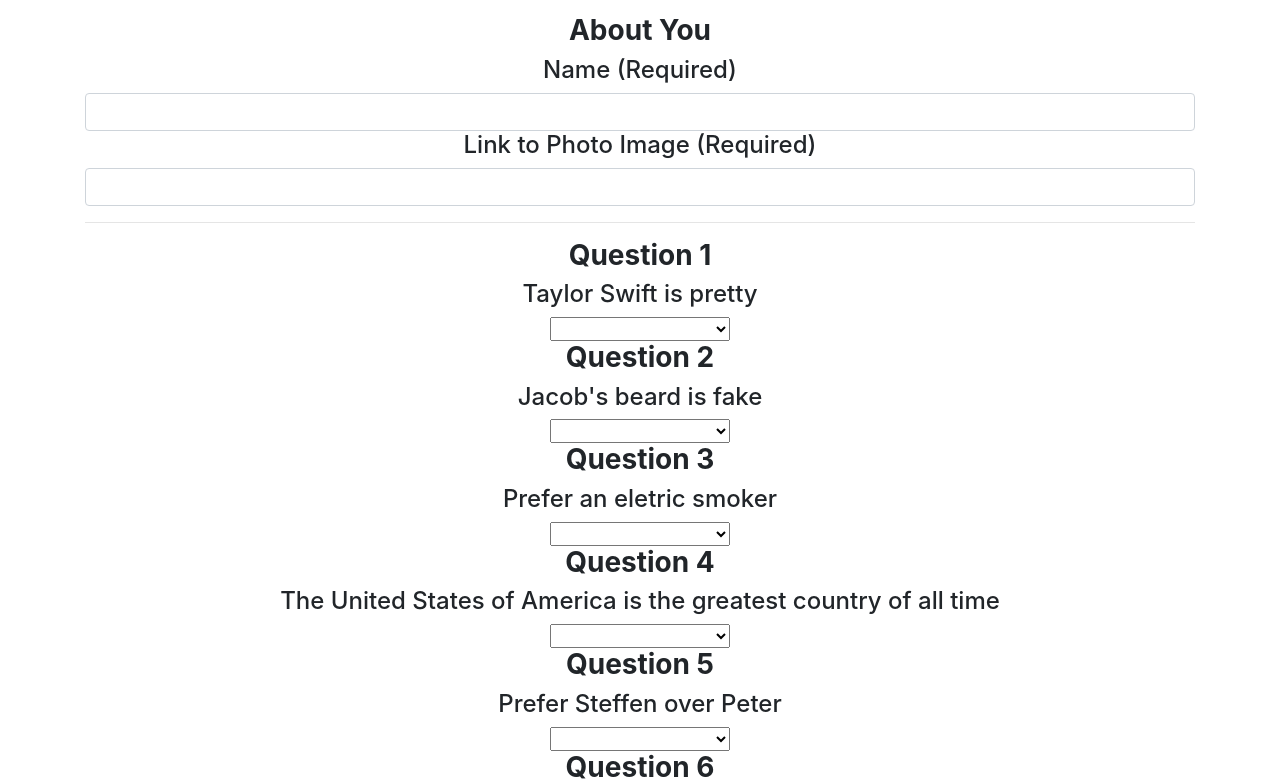
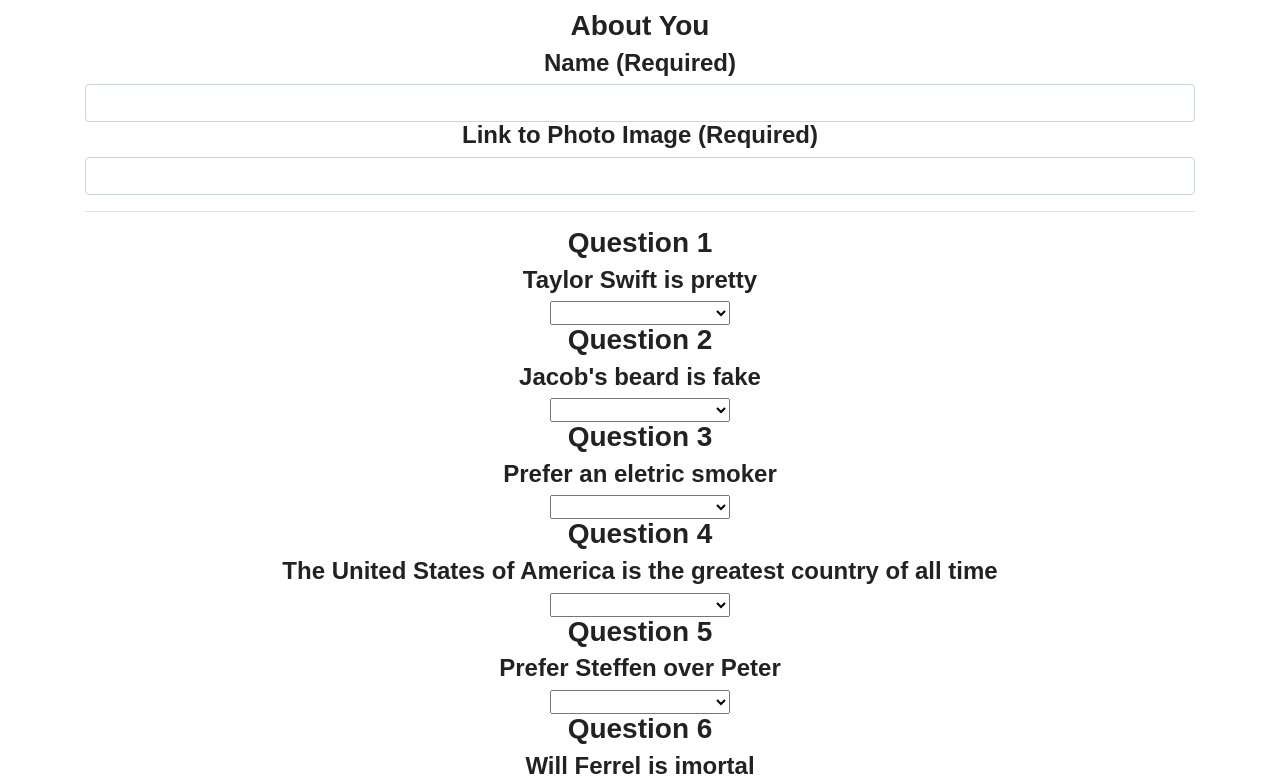
Before and after one commit to Tphorton14/Friend-Finder, a website: page app/public/survey.html in a window 1280 px wide. Shown: the part 57-841 px from the top of the page. Drawn offline with nearby package versions, Linux system fonts and the light colour scheme; a web font is replaced by a local one.

Commit message:
html updates

```diff
--- a/app/public/survey.html
+++ b/app/public/survey.html
@@ -7,11 +7,13 @@
     <meta http-equiv="X-UA-Compatible" content="ie=edge">
     <title>Document</title>
 
-   <link href="https://stackpath.bootstrapcdn.com/bootstrap/4.3.1/css/bootstrap.min.css" rel="stylesheet" integrity="sha384-ggOyR0iXCbMQv3Xipma34MD+dH/1fQ784/j6cY/iJTQUOhcWr7x9JvoRxT2MZw1T" crossorigin="anonymous">
-   <script src="https://stackpath.bootstrapcdn.com/bootstrap/4.3.1/js/bootstrap.bundle.min.js" integrity="sha384-xrRywqdh3PHs8keKZN+8zzc5TX0GRTLCcmivcbNJWm2rs5C8PRhcEn3czEjhAO9o" crossorigin="anonymous"></script>
+   <link href="https://stackpath.bootstrapcdn.com/bootstrap/4.3.1/css/bootstrap.min.css" rel="stylesheet"
+   integrity="sha384-ggOyR0iXCbMQv3Xipma34MD+dH/1fQ784/j6cY/iJTQUOhcWr7x9JvoRxT2MZw1T" crossorigin="anonymous">
+   <script src="https://stackpath.bootstrapcdn.com/bootstrap/4.3.1/js/bootstrap.bundle.min.js"
+   integrity="sha384-xrRywqdh3PHs8keKZN+8zzc5TX0GRTLCcmivcbNJWm2rs5C8PRhcEn3czEjhAO9o" crossorigin="anonymous"></script>
 
-    <link rel="stylesheet" href="https://stackpath.bootstrapcdn.com/bootstrap/4.3.1/css/bootstrap.min.css"
-        integrity="sha384-ggOyR0iXCbMQv3Xipma34MD+dH/1fQ784/j6cY/iJTQUOhcWr7x9JvoRxT2MZw1T" crossorigin="anonymous">
+   <script src="https://code.jquery.com/jquery.js"></script>
+   <link rel="stylesheet" href="https://bootswatch.com/4/journal/bootstrap.min.css">
 </head>
 
 <body>
```
Also changed, not shown: app/public/home.html (+1 -2 lines).
